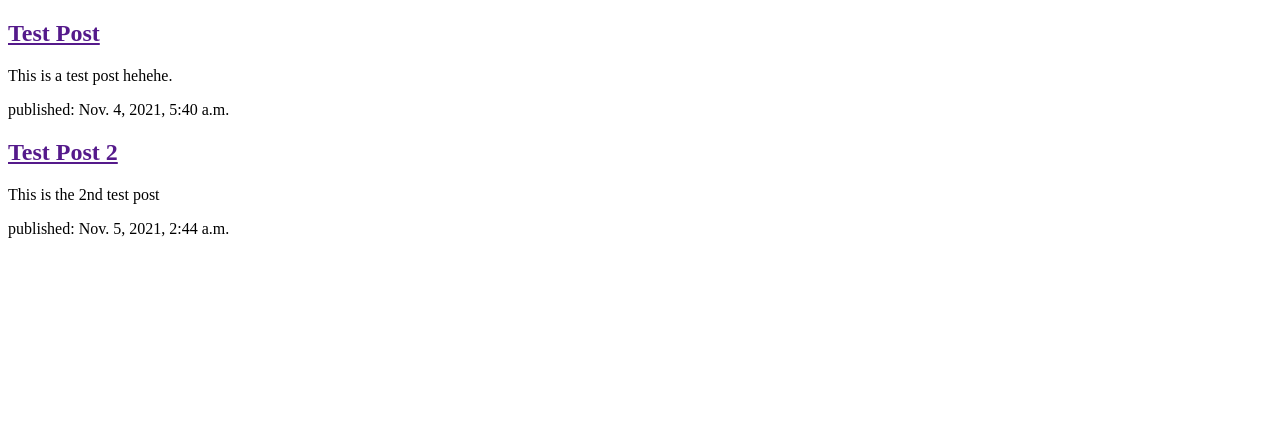
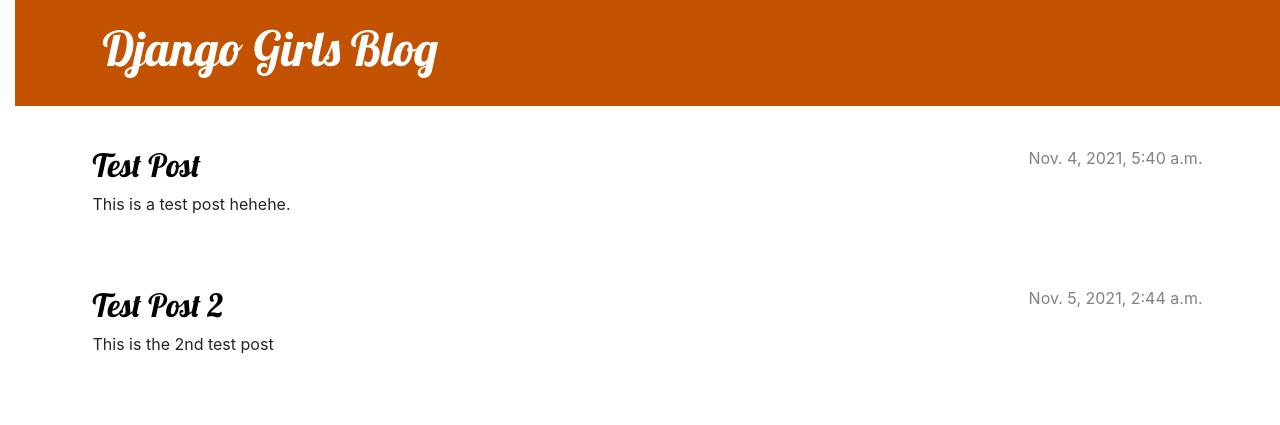
Before and after one commit to jcnazareno18/firstdjango, a Django app: page / in a window 1280 px wide. Shown: the top 425 px of the page. Run offline with Django 3.2, Linux system fonts and the light colour scheme; data comes from the database, SQL or seed files in the repository.

Commit message:
Update html

```diff
--- /dev/null
+++ b/blog/templates/blog/base.html
@@ -0,0 +1,25 @@
+{% load static %}
+<!DOCTYPE html>
+<html>
+    <head>
+        <title>Django Girls blog</title>
+        <link rel="stylesheet" href="https://cdn.jsdelivr.net/npm/bootstrap@4.5.3/dist/css/bootstrap.min.css" integrity="sha384-TX8t27EcRE3e/ihU7zmQxVncDAy5uIKz4rEkgIXeMed4M0jlfIDPvg6uqKI2xXr2" crossorigin="anonymous">
+        <link href='//fonts.googleapis.com/css?family=Lobster&subset=latin,latin-ext' rel='stylesheet' type='text/css'>
+        <link rel="stylesheet" href="{% static 'css/blog.css' %}">
+    </head>
+    <body>
+        <header class="page-header">
+          <div class="container">
+              <h1><a href="/">Django Girls Blog</a></h1>
+          </div>
+        </header>
+        <main class="container">
+            <div class="row">
+                <div class="col">
+                {% block content %}
+                {% endblock %}
+                </div>
+            </div>
+        </main>
+    </body>
+</html>
--- a/blog/templates/blog/post_list.html
+++ b/blog/templates/blog/post_list.html
@@ -1,16 +1,40 @@
+{% extends 'blog/base.html' %}
+{% load static %}
 <!DOCTYPE html>
 <html>
     <head>
         <title>Django Girls blog</title>
+        <link href="https://cdn.jsdelivr.net/npm/bootstrap@5.1.3/dist/css/bootstrap.min.css" rel="stylesheet" integrity="sha384-1BmE4kWBq78iYhFldvKuhfTAU6auU8tT94WrHftjDbrCEXSU1oBoqyl2QvZ6jIW3" crossorigin="anonymous">
+        <script src="https://cdn.jsdelivr.net/npm/bootstrap@5.1.3/dist/js/bootstrap.bundle.min.js" integrity="sha384-ka7Sk0Gln4gmtz2MlQnikT1wXgYsOg+OMhuP+IlRH9sENBO0LRn5q+8nbTov4+1p" crossorigin="anonymous"></script>
+        <meta name="viewport" content="width=device-width, initial-scale=1">
+        <link rel="stylesheet" href="{% static 'css/blog.css' %}">
     </head>
     <body>
+        <header class="page-header">
+            <div class="container">
+                <h1><a href="/">Django Girls Blog</a></h1>
+            </div>
+        </header>
 
-        {% for post in posts %}
-            <article>
-                <h2><a href="">{{ post.title }}</a></h2>
-                <p>{{ post.text|linebreaksbr }}</p>
-                <time>published: {{ post.published_date }}</time>
-            </article>
-        {% endfor %}
+        <main class="container">
+            <div class="row">
+                <div class="col">
+
+
+
+                    {% block content %}
+                        {% for post in posts %}
+                            <article class="post">
+                                <time class="date">
+                                    {{ post.published_date }}
+                                </time>
+                                <h2><a href="">{{ post.title }}</a></h2>
+                                <p>{{ post.text|linebreaksbr }}</p>
+                            </article>
+                        {% endfor %}
+                    {% endblock %}
+                </div>
+            </div>
+        </main>
     </body>
 </html>
--- /dev/null
+++ b/blog/templates/static/css/blog.css
@@ -0,0 +1,66 @@
+h1 a, h2 a {
+    color: #C25100;
+    font-family: 'Lobster';
+}
+body {
+    padding-left: 15px;
+}
+.page-header {
+    background-color: #C25100;
+    margin-top: 0;
+    margin-bottom: 40px;
+    padding: 20px 20px 20px 40px;
+}
+.page-header h1,
+.page-header h1 a,
+.page-header h1 a:visited,
+.page-header h1 a:active {
+    color: #ffffff;
+    font-size: 36pt;
+    text-decoration: none;
+}
+h1,
+h2,
+h3,
+h4 {
+    font-family: 'Lobster', cursive;
+}
+.date {
+    color: #828282;
+}
+.save {
+    float: right;
+}
+.post-form textarea,
+.post-form input {
+    width: 100%;
+}
+.top-menu,
+.top-menu:hover,
+.top-menu:visited {
+    color: #ffffff;
+    float: right;
+    font-size: 26pt;
+    margin-right: 20px;
+}
+.post {
+    margin-bottom: 70px;
+}
+.post h2 a,
+.post h2 a:visited {
+    color: #000000;
+}
+.post > .date,
+.post > .actions {
+    float: right;
+}
+.btn-default,
+.btn-default:visited {
+    color: #C25100;
+    background: none;
+    border-color: #C25100;
+}
+.btn-default:hover {
+    color: #FFFFFF;
+    background-color: #C25100;
+}
```
